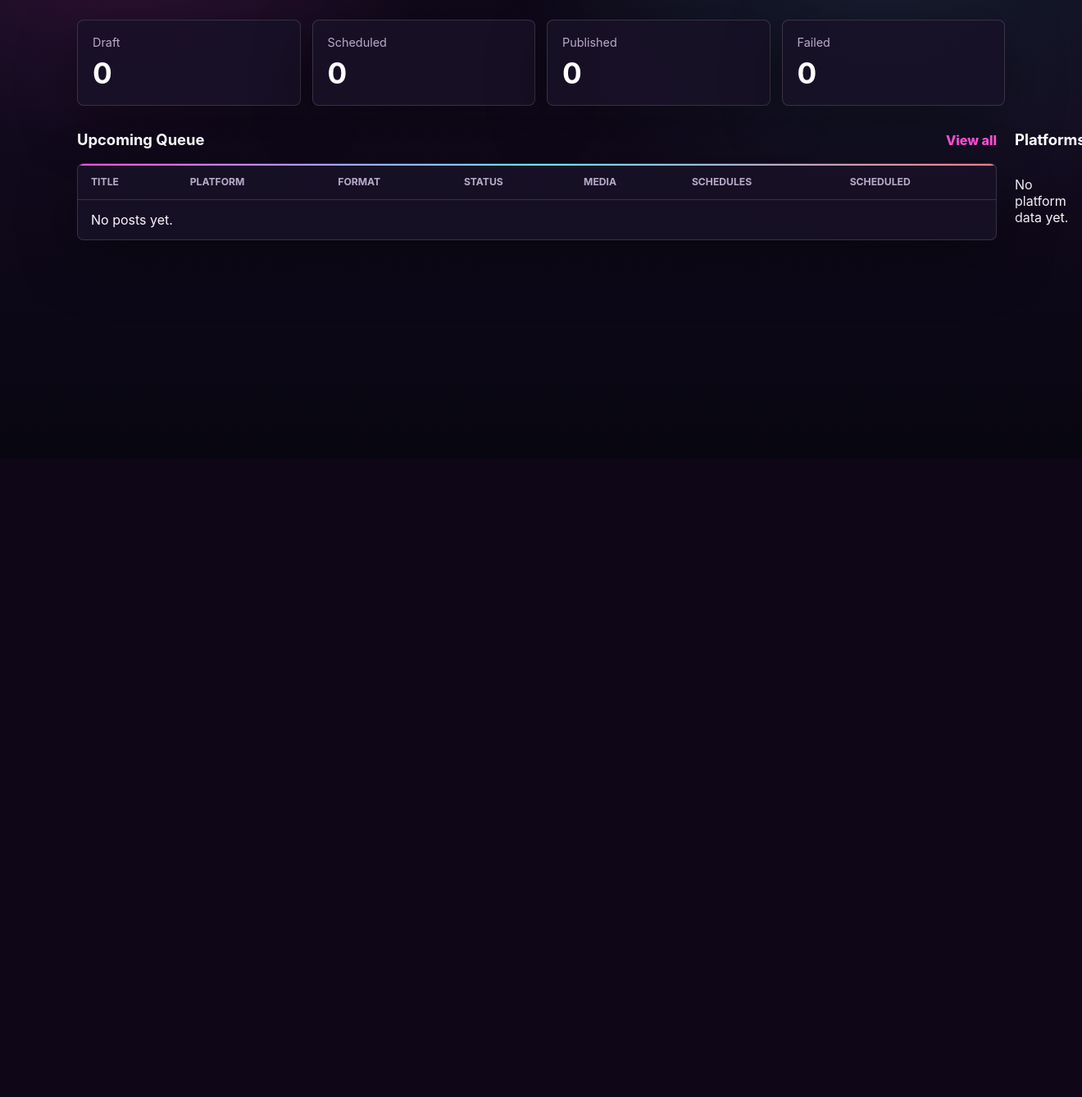
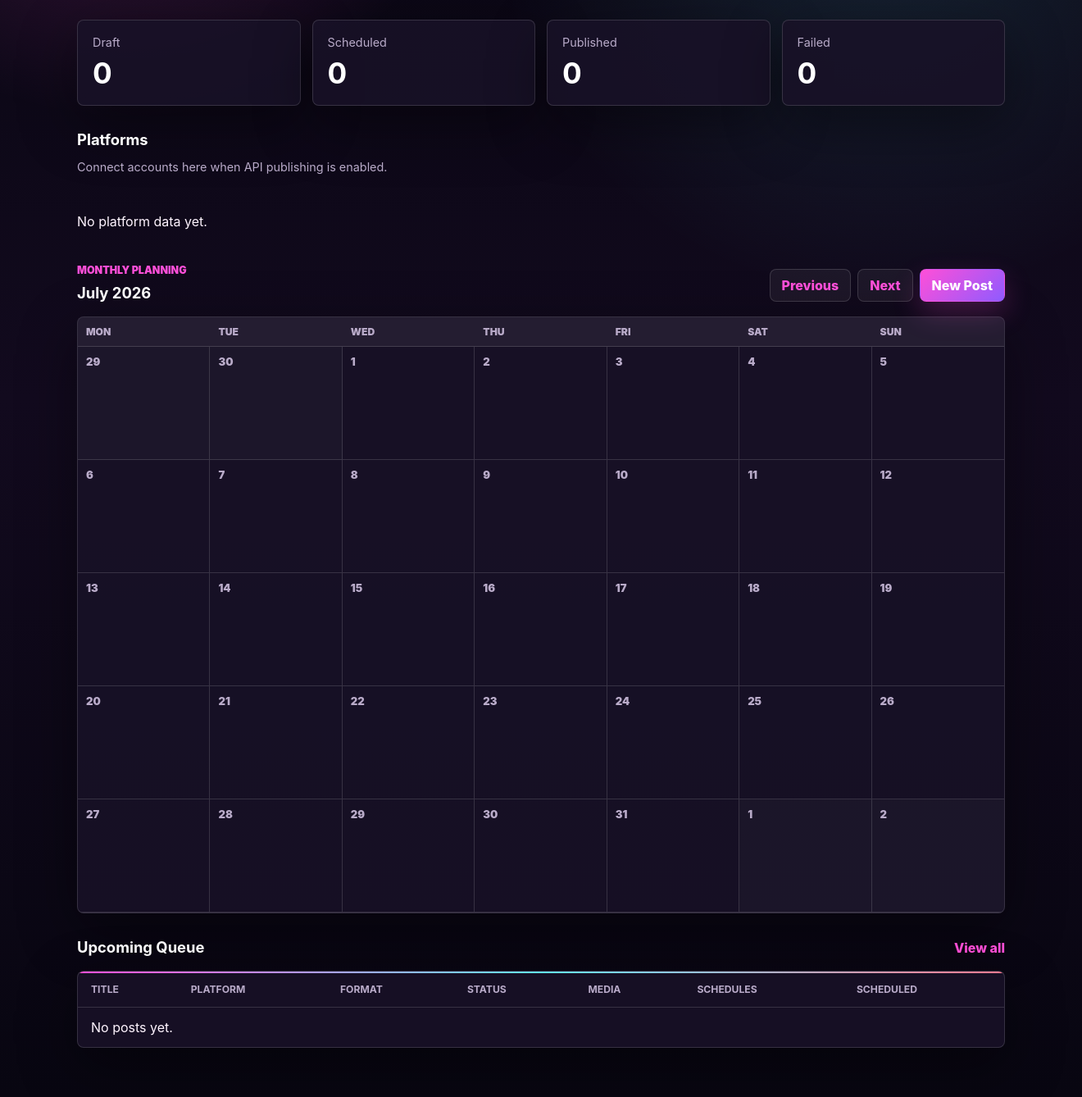
Before and after one commit to JoanaSVSousa/social-scheduler, a Flask app: page / in a window 1320 px wide. Shown: the part 240-1578 px from the top of the page at 82% size. Before the commit the page ends 533 px from the top, so only its background shows below. Run offline with Flask 3, Linux system fonts and the light colour scheme; the visitor is signed in with stand-in values (Sample User, id 1); data that the repository does not hold is empty; some libraries are stand-ins or nearby versions.

Commit message:
Improve dashboard planning view

```diff
--- a/content_platform/routes.py
+++ b/content_platform/routes.py
@@ -1,3 +1,4 @@
+from calendar import Calendar, month_name
 from datetime import datetime, timedelta
 from urllib.parse import urlparse
 
@@ -37,13 +38,17 @@ bp = Blueprint("main", __name__)
 @bp.route("/")
 def dashboard():
     posts = get_all_posts()
-    media_by_post = get_media_for_posts([post["id"] for post in posts[:8]])
-    schedules_by_post = get_schedules_for_posts([post["id"] for post in posts[:8]])
+    post_ids = [post["id"] for post in posts]
+    media_by_post = get_media_for_posts(post_ids)
+    schedules_by_post = get_schedules_for_posts(post_ids)
+    post_rows = _aggregate_posts_for_library(posts, media_by_post, schedules_by_post)
+    calendar_context = _build_dashboard_calendar(posts, schedules_by_post)
     return render_template(
         "dashboard.html",
-        posts=posts[:8],
+        posts=post_rows[:8],
         media_by_post=media_by_post,
         schedules_by_post=schedules_by_post,
+        calendar_context=calendar_context,
         status_counts=build_status_counts(posts),
         platform_counts=build_platform_counts(posts),
     )
@@ -116,6 +121,111 @@ def _aggregate_posts_for_library(posts, media_by_post, schedules_by_post):
         rows.append(group)
 
     return rows
+
+
+def _build_dashboard_calendar(posts, schedules_by_post):
+    today = datetime.now()
+    year = _int_arg("year", today.year)
+    month = _int_arg("month", today.month)
+    if month < 1 or month > 12:
+        year = today.year
+        month = today.month
+
+    previous_month = month - 1
+    previous_year = year
+    if previous_month == 0:
+        previous_month = 12
+        previous_year -= 1
+
+    next_month = month + 1
+    next_year = year
+    if next_month == 13:
+        next_month = 1
+        next_year += 1
+
+    events_by_day = _calendar_events_for_month(posts, schedules_by_post, year, month)
+    weeks = []
+    for week in Calendar(firstweekday=0).monthdatescalendar(year, month):
+        weeks.append(
+            [
+                {
+                    "date": day,
+                    "day": day.day,
+                    "is_current_month": day.month == month,
+                    "events": events_by_day.get(day.strftime("%Y-%m-%d"), []),
+                }
+                for day in week
+            ]
+        )
+
+    return {
+        "label": f"{month_name[month]} {year}",
+        "weeks": weeks,
+        "previous": {"year": previous_year, "month": previous_month},
+        "next": {"year": next_year, "month": next_month},
+    }
+
+
+def _calendar_events_for_month(posts, schedules_by_post, year, month):
+    events = {}
+    seen = {}
+    for post in posts:
+        date_values = []
+        if post["scheduled_at"]:
+            date_values.append(post["scheduled_at"])
+        date_values.extend(item["scheduled_at"] for item in schedules_by_post.get(post["id"], []))
+
+        for scheduled_at in date_values:
+            event_dt = _parse_calendar_datetime(scheduled_at)
+            if event_dt is None or event_dt.year != year or event_dt.month != month:
+                continue
+
+            group_key = post["rss_item_id"] or post["id"]
+            event_key = (group_key, scheduled_at)
+            existing = seen.get(event_key)
+            if existing:
+                if post["platform"] not in existing["platforms"]:
+                    existing["platforms"].append(post["platform"])
+                    existing["platform"] = ", ".join(sorted(existing["platforms"]))
+                continue
+
+            event = {
+                "title": post["title"],
+                "time": event_dt.strftime("%H:%M"),
+                "platform": post["platform"],
+                "platforms": [post["platform"]],
+                "status": post["status"],
+                "url": _edit_url_for_post(post),
+            }
+            seen[event_key] = event
+            events.setdefault(event_dt.strftime("%Y-%m-%d"), []).append(event)
+
+    for day_events in events.values():
+        day_events.sort(key=lambda event: event["time"])
+
+    return events
+
+
+def _parse_calendar_datetime(value):
+    for fmt in ("%Y-%m-%dT%H:%M", "%Y-%m-%d %H:%M:%S", "%Y-%m-%d"):
+        try:
+            return datetime.strptime(value, fmt)
+        except ValueError:
+            continue
+    return None
+
+
+def _edit_url_for_post(post):
+    if post["rss_item_id"]:
+        return url_for("main.edit_rss_article", rss_item_id=post["rss_item_id"])
+    return url_for("main.edit_post", post_id=post["id"])
+
+
+def _int_arg(name, fallback):
+    try:
+        return int(request.args.get(name, fallback))
+    except (TypeError, ValueError):
+        return fallback
 
 
 @bp.route("/rss/articles")
--- a/static/styles.css
+++ b/static/styles.css
@@ -187,6 +187,13 @@ button.primary {
     box-shadow: 0 14px 34px rgba(255, 79, 216, 0.22);
 }
 
+.button:disabled,
+button:disabled {
+    cursor: not-allowed;
+    opacity: 0.52;
+    transform: none;
+}
+
 .button.danger,
 button.danger {
     color: var(--red);
@@ -368,10 +375,37 @@ tr:last-child td {
     gap: 10px;
 }
 
+.dashboard-platforms {
+    margin-bottom: 26px;
+}
+
+.platform-list-wide {
+    grid-template-columns: repeat(auto-fit, minmax(210px, 1fr));
+}
+
 .platform-list div {
     align-items: center;
     display: flex;
+    gap: 12px;
     justify-content: space-between;
+}
+
+.platform-list-wide div {
+    align-items: start;
+    flex-direction: column;
+}
+
+.platform-list-wide .button {
+    width: 100%;
+}
+
+.table-link {
+    color: white;
+    font-weight: 900;
+}
+
+.table-link:hover {
+    color: var(--accent);
 }
 
 .filters {
@@ -612,6 +646,103 @@ label {
     color: var(--muted);
 }
 
+.calendar-panel {
+    margin-bottom: 30px;
+}
+
+.calendar-grid {
+    background: var(--surface);
+    border: 1px solid var(--line);
+    border-radius: 8px;
+    box-shadow: var(--shadow);
+    display: grid;
+    grid-template-columns: repeat(7, minmax(0, 1fr));
+    overflow: hidden;
+}
+
+.calendar-weekday {
+    background: rgba(255, 255, 255, 0.055);
+    border-bottom: 1px solid var(--line);
+    color: var(--muted);
+    font-size: 0.76rem;
+    font-weight: 900;
+    padding: 10px;
+    text-transform: uppercase;
+}
+
+.calendar-day {
+    border-bottom: 1px solid var(--line);
+    border-right: 1px solid var(--line);
+    min-height: 138px;
+    padding: 10px;
+}
+
+.calendar-day:nth-child(7n) {
+    border-right: 0;
+}
+
+.calendar-day.outside-month {
+    background: rgba(255, 255, 255, 0.025);
+    color: var(--muted);
+}
+
+.calendar-day-number {
+    color: var(--muted);
+    font-size: 0.82rem;
+    font-weight: 900;
+    margin-bottom: 8px;
+}
+
+.calendar-events {
+    display: grid;
+    gap: 6px;
+}
+
+.calendar-event {
+    background: rgba(255, 255, 255, 0.055);
+    border-left: 3px solid var(--accent);
+    border-radius: 7px;
+    display: grid;
+    gap: 2px;
+    padding: 7px;
+}
+
+.calendar-event:hover {
+    background: rgba(255, 79, 216, 0.12);
+}
+
+.calendar-event span,
+.calendar-event small,
+.calendar-more {
+    color: var(--muted);
+    font-size: 0.72rem;
+}
+
+.calendar-event strong {
+    color: white;
+    font-size: 0.78rem;
+    line-height: 1.2;
+    overflow: hidden;
+    text-overflow: ellipsis;
+    white-space: nowrap;
+}
+
+.status-border-published {
+    border-left-color: var(--green);
+}
+
+.status-border-scheduled {
+    border-left-color: var(--blue);
+}
+
+.status-border-failed {
+    border-left-color: var(--red);
+}
+
+.status-border-mixed {
+    border-left-color: var(--accent);
+}
+
 .source-panel {
     background: var(--surface);
     border: 1px solid var(--line);
@@ -760,8 +891,18 @@ label {
     .grid.two,
     .filters,
     .form-row,
-    .source-media-preview {
+    .source-media-preview,
+    .calendar-grid {
         grid-template-columns: 1fr;
+    }
+
+    .calendar-weekday {
+        display: none;
+    }
+
+    .calendar-day {
+        border-right: 0;
+        min-height: 112px;
     }
 
     h1 {
--- a/templates/dashboard.html
+++ b/templates/dashboard.html
@@ -21,7 +21,66 @@
     {% endfor %}
 </section>
 
-<section class="grid two">
+<section class="dashboard-platforms">
+    <div class="section-title">
+        <div>
+            <h2>Platforms</h2>
+            <p class="muted">Connect accounts here when API publishing is enabled.</p>
+        </div>
+    </div>
+    <div class="platform-list platform-list-wide">
+        {% for platform, count in platform_counts.items() %}
+        <div>
+            <span>{{ platform }}</span>
+            <strong>{{ count }}</strong>
+            <button class="button" type="button" disabled>Connect account</button>
+        </div>
+        {% else %}
+        <p>No platform data yet.</p>
+        {% endfor %}
+    </div>
+</section>
+
+<section class="calendar-panel">
+    <div class="section-title">
+        <div>
+            <p class="eyebrow">Monthly Planning</p>
+            <h2>{{ calendar_context.label }}</h2>
+        </div>
+        <div class="actions">
+            <a class="button" href="{{ url_for('main.dashboard', year=calendar_context.previous.year, month=calendar_context.previous.month) }}">Previous</a>
+            <a class="button" href="{{ url_for('main.dashboard', year=calendar_context.next.year, month=calendar_context.next.month) }}">Next</a>
+            <a class="button primary" href="{{ url_for('main.new_post') }}">New Post</a>
+        </div>
+    </div>
+
+    <div class="calendar-grid">
+        {% for label in ["Mon", "Tue", "Wed", "Thu", "Fri", "Sat", "Sun"] %}
+        <div class="calendar-weekday">{{ label }}</div>
+        {% endfor %}
+        {% for week in calendar_context.weeks %}
+        {% for day in week %}
+        <article class="calendar-day {% if not day.is_current_month %}outside-month{% endif %}">
+            <div class="calendar-day-number">{{ day.day }}</div>
+            <div class="calendar-events">
+                {% for event in day.events[:4] %}
+                <a class="calendar-event status-border-{{ event.status|lower }}" href="{{ event.url }}">
+                    <span>{{ event.time }}</span>
+                    <strong>{{ event.title }}</strong>
+                    <small>{{ event.platform }}</small>
+                </a>
+                {% endfor %}
+                {% if day.events|length > 4 %}
+                <span class="calendar-more">+{{ day.events|length - 4 }} more</span>
+                {% endif %}
+            </div>
+        </article>
+        {% endfor %}
+        {% endfor %}
+    </div>
+</section>
+
+<section>
     <div>
         <div class="section-title">
             <h2>Upcoming Queue</h2>
@@ -43,17 +102,32 @@
                 <tbody>
                     {% for post in posts %}
                     <tr>
-                        <td>{{ post.title }}</td>
+                        <td>
+                            {% if post.is_rss_group %}
+                            <a class="table-link" href="{{ url_for('main.edit_rss_article', rss_item_id=post.rss_item_id) }}">{{ post.title }}</a>
+                            <small>RSS article with {{ post.platforms|length }} network version{% if post.platforms|length != 1 %}s{% endif %}</small>
+                            {% else %}
+                            <a class="table-link" href="{{ url_for('main.edit_post', post_id=post.id) }}">{{ post.title }}</a>
+                            {% endif %}
+                        </td>
                         <td>{{ post.platform }}</td>
                         <td>{{ post.content_format }}</td>
                         <td><span class="status {{ post.status|lower }}">{{ post.status }}</span></td>
                         <td>
+                            {% if post.is_rss_group %}
+                            <span class="media-count">{{ post.media_total }} file{% if post.media_total != 1 %}s{% endif %}</span>
+                            {% else %}
                             {% set media_count = media_by_post.get(post.id, [])|length %}
                             <span class="media-count">{{ media_count }} file{% if media_count != 1 %}s{% endif %}</span>
+                            {% endif %}
                         </td>
                         <td>
+                            {% if post.is_rss_group %}
+                            <span class="media-count">{{ post.schedule_total }} date{% if post.schedule_total != 1 %}s{% endif %}</span>
+                            {% else %}
                             {% set schedule_count = schedules_by_post.get(post.id, [])|length %}
                             <span class="media-count">{{ schedule_count }} date{% if schedule_count != 1 %}s{% endif %}</span>
+                            {% endif %}
                         </td>
                         <td>{{ post.scheduled_at or "Not scheduled" }}</td>
                     </tr>
@@ -64,18 +138,5 @@
             </table>
         </div>
     </div>
-
-    <div>
-        <div class="section-title">
-            <h2>Platforms</h2>
-        </div>
-        <div class="platform-list">
-            {% for platform, count in platform_counts.items() %}
-            <div><span>{{ platform }}</span><strong>{{ count }}</strong></div>
-            {% else %}
-            <p>No platform data yet.</p>
-            {% endfor %}
-        </div>
-    </div>
 </section>
 {% endblock %}
```
Also changed, not shown: README.md.
